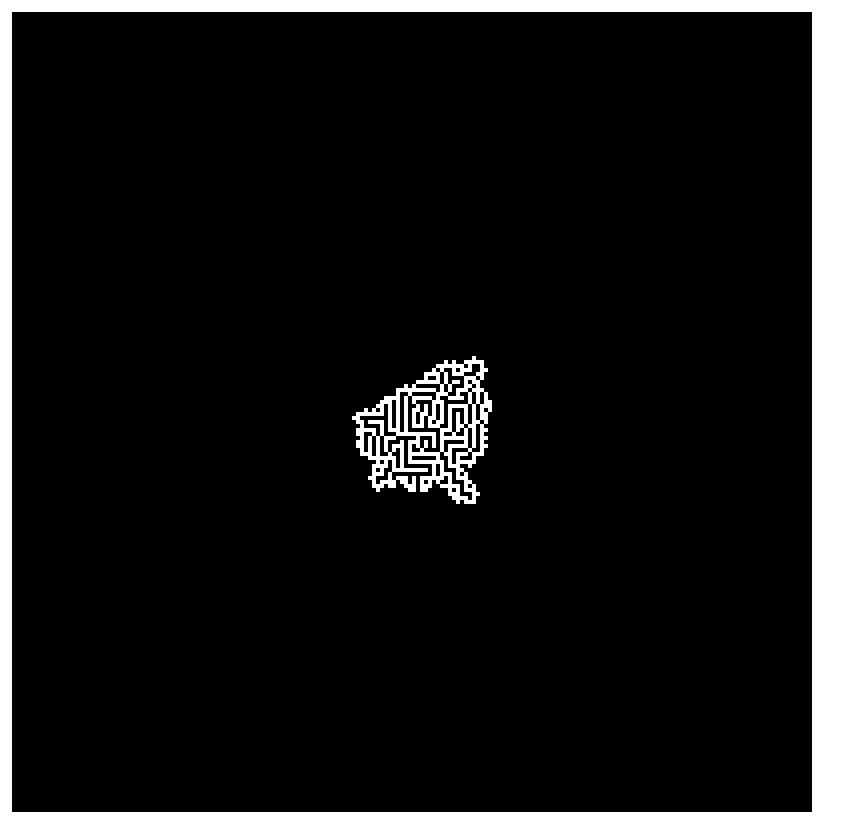
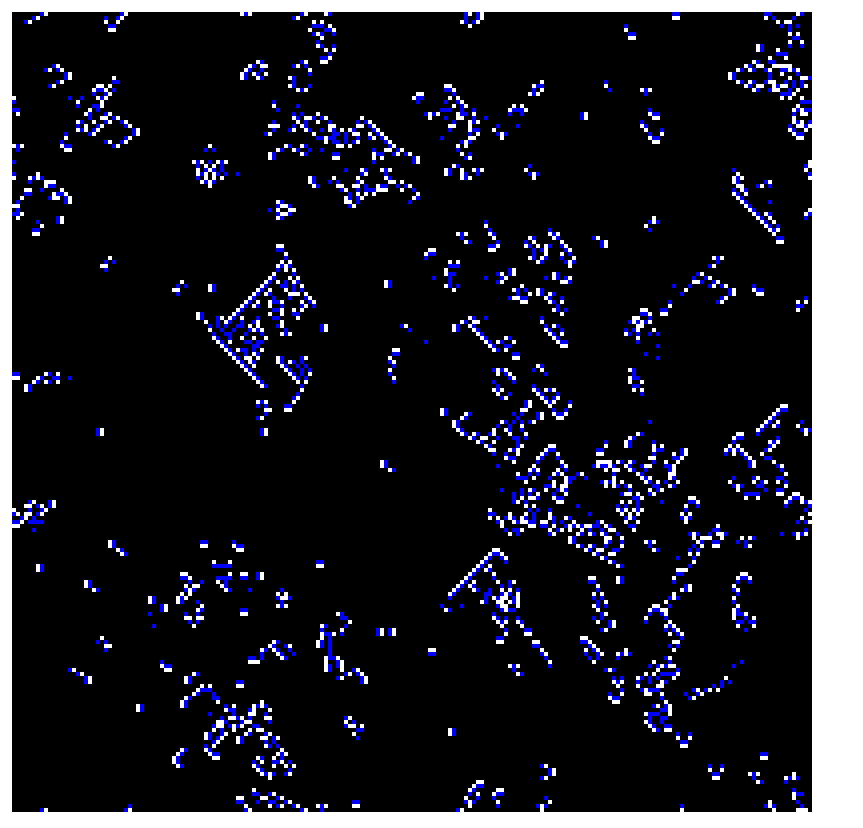
Before and after one commit to mdatsev/simulation-station, a plain HTML site: page examples/BriansBrain.html in a window 1280 px wide. Shown: the whole page, without its empty margins (0-863 px from the left). Drawn offline with Linux system fonts and the light colour scheme; animation ran at ten frames a second.

Commit message:
forgot some last commit

```diff
--- a/examples/BriansBrain.html
+++ b/examples/BriansBrain.html
@@ -6,7 +6,7 @@
     <title>Page Title</title>
     <meta name="viewport" content="width=device-width, initial-scale=1">
     <link rel="stylesheet" type="text/css" media="screen" href="main.css" />
-    <script type="module" src="Maze.js"></script>
+    <script type="module" src="BriansBrain.js"></script>
 </head>
 <body>
 </body>
```
Also changed, not shown: examples/BriansBrain1Cell.html (+1 -1 lines), examples/Cyclic.html (+1 -1 lines), examples/index.html (+1 -0 lines).
